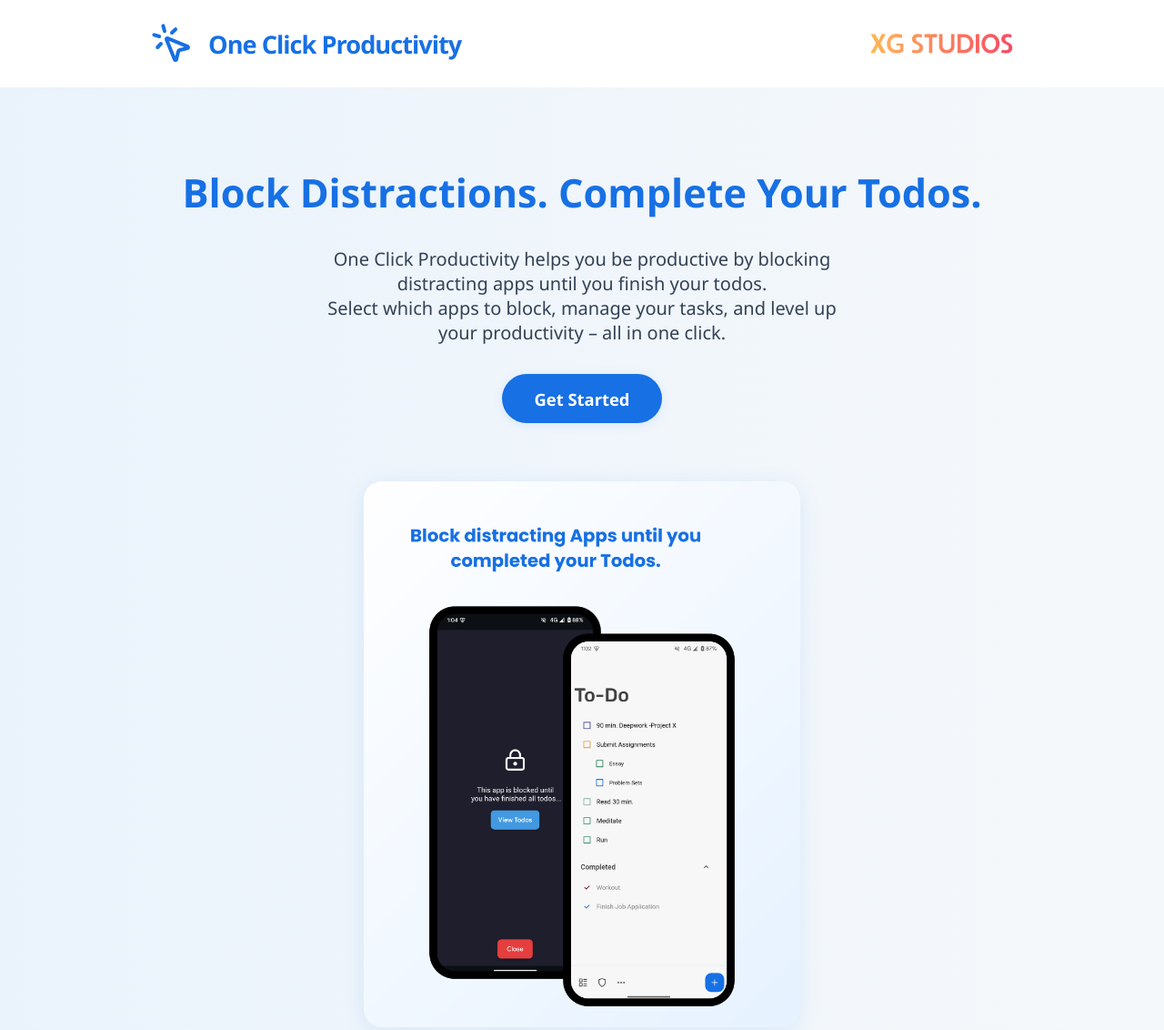
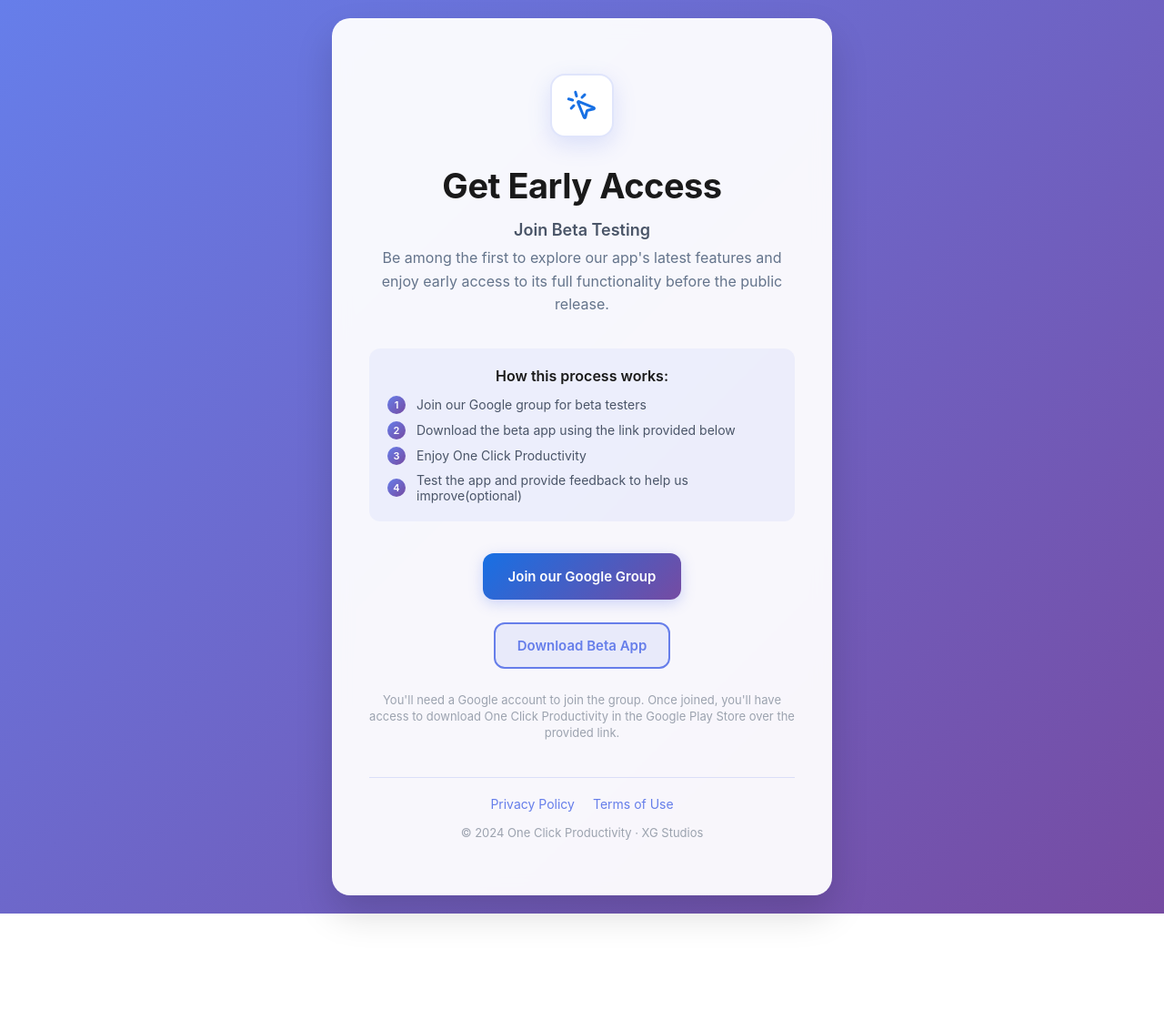
Before and after one commit to xgstudios-dev/One-Click-Productivity, a plain HTML site: page index.html in a window 1280 px wide. Shown: the top 1132 px of the page at 91% size. After the commit the page ends 1004 px from the top, so only its background shows below. Drawn offline with Linux system fonts and the light colour scheme.

Commit message:
Upgrade B

```diff
--- a/index.html
+++ b/index.html
@@ -1,281 +1,366 @@
 <!DOCTYPE html>
 <html lang="en">
 <head>
-  <meta charset="UTF-8" />
-  <meta name="viewport" content="width=device-width, initial-scale=1" />
-  <title>One Click Productivity – Block Distractions, Get Things Done</title>
-  <meta name="description" content="One Click Productivity helps you block distracting apps until you complete your todos. Stay focused, manage tasks, and boost your productivity with ease." />
-  <meta name="keywords" content="productivity, app blocker, todo list, focus, task management, distraction blocker" />
-  <meta name="author" content="XG Studios" />
-  <link rel="icon" type="image/svg+xml" href="assets/mouse-pointer-click (1).svg" />
+    <meta charset="UTF-8">
+    <meta name="viewport" content="width=device-width, initial-scale=1.0">
+    <title>Beta Testing - Join Our Exclusive Group</title>
     <style>
-    :root {
-      --primary: #1770E4;
-      --secondary: #f5f8fa;
-      --accent: #1e293b;
-      --radius: 20px;
+        * {
+            margin: 0;
+            padding: 0;
+            box-sizing: border-box;
         }
-    html {
-      scroll-behavior: smooth;
-    }
+
         body {
-      margin: 0;
-      font-family: 'Segoe UI', Arial, sans-serif;
-      background: var(--secondary);
-      color: var(--accent);
+            font-family: -apple-system, BlinkMacSystemFont, 'Segoe UI', Roboto, Oxygen, Ubuntu, Cantarell, sans-serif;
+            background: linear-gradient(135deg, #667eea 0%, #764ba2 100%);
             min-height: 100vh;
             display: flex;
-      flex-direction: column;
+            align-items: center;
+            justify-content: center;
+            padding: 20px;
         }
-    header {
-      background: #fff;
-      box-shadow: 0 2px 8px rgba(23,112,228,0.06);
-      padding: 1.5rem 0;
+
+        .main-container {
+            background: rgba(255, 255, 255, 0.95);
+            backdrop-filter: blur(10px);
+            border-radius: 20px;
+            padding: 60px 40px;
+            text-align: center;
+            max-width: 550px;
+            width: 100%;
+            box-shadow: 0 20px 40px rgba(0, 0, 0, 0.15);
+            border: 1px solid rgba(255, 255, 255, 0.2);
         }
-    .container {
-      max-width: 950px;
-      margin: 0 auto;
-      width: 95%;
-    }
-    .nav {
+
+        .app-icon {
+            width: 70px;
+            height: 70px;
+            background: white;
+            border-radius: 16px;
+            margin: 0 auto 30px;
             display: flex;
             align-items: center;
-      justify-content: space-between;
+            justify-content: center;
+            box-shadow: 0 8px 25px rgba(102, 126, 234, 0.2);
+            border: 2px solid rgba(102, 126, 234, 0.2);
+            padding: 15px;
         }
-    .logo-group {
+
+        .app-icon svg {
+            width: 100%;
+            height: 100%;
+        }
+
+        .title {
+            font-size: 38px;
+            font-weight: 700;
+            color: #1a1a1a;
+            margin-bottom: 15px;
+            letter-spacing: -0.5px;
+        }
+
+        .subtitle {
+            font-size: 18px;
+            color: #4a5568;
+            margin-bottom: 8px;
+            font-weight: 600;
+        }
+
+        .description {
+            font-size: 16px;
+            color: #64748b;
+            line-height: 1.6;
+            margin-bottom: 35px;
+        }
+
+        .benefits {
+            background: rgba(102, 126, 234, 0.08);
+            border-radius: 12px;
+            padding: 20px;
+            margin-bottom: 35px;
+            text-align: left;
+        }
+
+        .benefits-title {
+            font-size: 16px;
+            font-weight: 600;
+            color: #1a1a1a;
+            margin-bottom: 12px;
+            text-align: center;
+        }
+
+        .benefit-item {
             display: flex;
             align-items: center;
-      gap: 1rem;
+            margin-bottom: 8px;
+            font-size: 14px;
+            color: #4a5568;
         }
-    .logo {
-      width: 48px;
-      height: 48px;
+
+        .benefit-item:last-child {
+            margin-bottom: 0;
         }
-    .brand-title {
-      font-size: 1.7rem;
-      font-weight: 700;
-      color: var(--primary);
-      letter-spacing: -1px;
+
+        .step-number {
+            width: 20px;
+            height: 20px;
+            background: linear-gradient(135deg, #667eea, #764ba2);
+            border-radius: 50%;
+            margin-right: 12px;
+            display: flex;
+            align-items: center;
+            justify-content: center;
+            color: white;
+            font-size: 11px;
+            font-weight: 600;
+            flex-shrink: 0;
         }
-    .xg-logo {
-      height: 22px;
-      width: auto;
-      opacity: 0.8;
+
+        .signup-form {
+            display: flex;
+            gap: 12px;
+            margin-bottom: 25px;
+            align-items: center;
+            justify-content: center;
+            text-align: center;
         }
-    .hero {
+
+        .download-section {
+            margin-bottom: 25px;
+        }
+
+        .download-note {
+            font-size: 14px;
+            color: #64748b;
+            margin-bottom: 12px;
+        }
+
+        .download-btn {
+            display: inline-flex;
+            align-items: center;
+            justify-content: center;
+            padding: 14px 24px;
+            background: rgba(102, 126, 234, 0.1);
+            color: #667eea;
+            border: 2px solid #667eea;
+            border-radius: 12px;
+            font-size: 15px;
+            font-weight: 600;
+            text-decoration: none;
+            cursor: pointer;
+            transition: all 0.3s ease;
+        }
+
+        .download-btn:hover {
+            background: #1770e4;
+            color: white;
+            transform: translateY(-1px);
+            box-shadow: 0 4px 15px rgba(102, 126, 234, 0.3);
+        }
+
+        .join-btn {
+            padding: 16px 28px;
+            background: linear-gradient(135deg, #1770e4, #764ba2);
+            color: white;
+            border: none;
+            border-radius: 12px;
+            font-size: 15px;
+            font-weight: 600;
+            cursor: pointer;
+            transition: all 0.3s ease;
+            box-shadow: 0 4px 15px rgba(102, 126, 234, 0.3);
+        }
+
+        .join-btn:hover {
+            transform: translateY(-2px);
+            box-shadow: 0 6px 20px rgba(102, 126, 234, 0.4);
+        }
+
+        .join-btn:active {
+            transform: translateY(0);
+        }
+
+        .social-proof {
             display: flex;
-      flex-direction: column;
             align-items: center;
-      text-align: center;
-      padding: 3.5rem 0 2.5rem 0;
-      background: linear-gradient(90deg, #eaf3fc 0%, #f5f8fa 100%);
-      border-radius: 0 0 var(--radius) var(--radius);
+            justify-content: center;
+            gap: 12px;
+            margin-bottom: 25px;
         }
-    .hero-title {
-      font-size: 2.7rem;
-      font-weight: 800;
-      color: var(--primary);
-      margin-bottom: 1rem;
-      line-height: 1.1;
+
+        .avatars {
+            display: flex;
+            margin-left: -8px;
         }
-    .hero-desc {
-      font-size: 1.25rem;
-      color: #334155;
-      margin-bottom: 2rem;
-      max-width: 600px;
+
+        .avatar {
+            width: 32px;
+            height: 32px;
+            border-radius: 50%;
+            border: 2px solid white;
+            margin-left: -8px;
+            background: linear-gradient(45deg, #f59e0b, #ef4444);
         }
-    .cta-btn {
-      background: var(--primary);
-      color: #fff;
-      font-size: 1.15rem;
-      font-weight: 600;
-      padding: 0.9rem 2.2rem;
-      border: none;
-      border-radius: 999px;
-      box-shadow: 0 2px 12px rgba(23,112,228,0.10);
-      cursor: pointer;
-      transition: background 0.2s;
-      margin-bottom: 2.5rem;
-      text-decoration: none;
-      display: inline-block;
+
+        .avatar:nth-child(2) {
+            background: linear-gradient(45deg, #3b82f6, #8b5cf6);
         }
-    .cta-btn:hover, .cta-btn:focus {
-      background: #125bb3;
+
+        .avatar:nth-child(3) {
+            background: linear-gradient(45deg, #10b981, #3b82f6);
         }
-    .hero-img {
-      width: 100%;
-      max-width: 480px;
-      border-radius: var(--radius);
-      box-shadow: 0 4px 24px rgba(23,112,228,0.10);
-      margin-top: 1.5rem;
+
+        .avatar:nth-child(4) {
+            background: linear-gradient(45deg, #ec4899, #f97316);
         }
-    .features-section {
-      padding: 2.5rem 0 2rem 0;
+
+        .waitlist-text {
+            font-size: 14px;
+            color: #64748b;
         }
-    .features-title {
-      font-size: 1.5rem;
-      font-weight: 700;
-      color: var(--primary);
-      text-align: center;
-      margin-bottom: 1.2rem;
-    }
-    .features-grid {
-      display: grid;
-      grid-template-columns: repeat(auto-fit, minmax(240px, 1fr));
-      gap: 1.5rem;
-    }
-    .feature-card {
-      background: #fff;
-      border-radius: var(--radius);
-      padding: 1.5rem;
-      box-shadow: 0 4px 12px rgba(23,112,228,0.08);
-      transition: transform 0.2s;
-    }
-    .feature-card:hover {
-      transform: translateY(-4px);
-    }
-    .feature-icon {
-      width: 48px;
-      height: 48px;
-      margin-bottom: 1rem;
-    }
-    .feature-title {
-      font-size: 1.2rem;
-      font-weight: 600;
-      color: var(--primary);
-      margin-bottom: 0.5rem;
-    }
-    .feature-desc {
-      font-size: 0.95rem;
-      color: #334155;
+
+        .privacy-note {
+            font-size: 13px;
+            color: #9ca3af;
             line-height: 1.4;
         }
-    .screenshots-section {
-      padding: 2.5rem 0 2rem 0;
+
+        .privacy-note a {
+            color: #667eea;
+            text-decoration: none;
         }
-    .screenshots-title {
-      font-size: 1.5rem;
-      font-weight: 700;
-      color: var(--primary);
-      text-align: center;
-      margin-bottom: 1.2rem;
+
+        .privacy-note a:hover {
+            text-decoration: underline;
         }
-    .screenshots-grid {
-      display: grid;
-      grid-template-columns: repeat(auto-fit, minmax(240px, 1fr));
-      gap: 1rem;
+
+        .footer {
+            margin-top: 40px;
+            padding-top: 20px;
+            border-top: 1px solid rgba(102, 126, 234, 0.2);
         }
-    .screenshot-img {
-      width: 100%;
-      border-radius: var(--radius);
-      box-shadow: 0 4px 12px rgba(23,112,228,0.08);
+
+        .footer-links {
+            display: flex;
+            justify-content: center;
+            gap: 20px;
+            margin-bottom: 15px;
         }
-    .how-section {
-      padding: 2.5rem 0 2rem 0;
-    }
-    .how-title {
-      font-size: 1.5rem;
-      font-weight: 700;
-      color: var(--primary);
-      text-align: center;
-      margin-bottom: 1.2rem;
-    }
-    .how-list {
-      max-width: 600px;
-      margin: 0 auto;
-      font-size: 1.08rem;
-      color: #334155;
-      list-style: decimal inside;
-      padding-left: 0;
-    }
-    .how-list li {
-      margin-bottom: 0.7rem;
-      line-height: 1.6;
-    }
-    footer {
-      background: #222;
-      color: #eee;
-      padding: 2rem 0 1.2rem 0;
-      text-align: center;
-      margin-top: auto;
-      border-radius: var(--radius) var(--radius) 0 0;
-    }
-    footer a {
-      color: #bcdcff;
+
+        .footer-link {
+            color: #667eea;
+            font-size: 14px;
             text-decoration: none;
-      font-weight: 600;
-      margin: 0 1.2rem;
             transition: color 0.2s;
         }
-    footer a:hover, footer a:focus {
-      color: #fff;
+
+        .footer-link:hover {
+            color: #1770e4;
             text-decoration: underline;
         }
-    @media (max-width: 700px) {
-      .hero-title { font-size: 2rem; }
-      .features-title, .screenshots-title { font-size: 1.3rem; }
-      .container { width: 98%; }
-      .hero-img { max-width: 95vw; }
-      .screenshots-grid { grid-template-columns: 1fr; }
+
+        .copyright {
+            font-size: 13px;
+            color: #9ca3af;
         }
-    @media (max-width: 500px) {
-      .brand-title { font-size: 1.1rem; }
-      .logo { width: 36px; height: 36px; }
-      .xg-logo { height: 16px; }
-      .feature-card { padding: 1.2rem 0.7rem; }
-      .features-section, .screenshots-section, .how-section { padding: 1.2rem 0; }
-      .hero { padding: 2rem 0 1.2rem 0; }
-      footer { padding: 1.2rem 0 0.7rem 0; }
+
+        @media (max-width: 480px) {
+            .main-container {
+                padding: 40px 20px;
+            }
+
+            .signup-form {
+                flex-direction: column;
+                gap: 12px;
+            }
+
+            .download-btn {
+                width: 100%;
+            }
+
+            .title {
+                font-size: 30px;
+            }
+
+            .benefits {
+                text-align: center;
+            }
+
+            .benefit-item {
+                justify-content: center;
+            }
+        }
+
+        @keyframes slideIn {
+            from {
+                opacity: 0;
+                transform: translateY(-10px);
+            }
+            to {
+                opacity: 1;
+                transform: translateY(0);
+            }
         }
     </style>
 </head>
 <body>
-  <header>
-    <div class="container nav">
-      <div class="logo-group">
-        <img src="assets/mouse-pointer-click (1).svg" alt="One Click Productivity Logo" class="logo" />
-        <span class="brand-title">One Click Productivity</span>
+    <div class="main-container">
+        <div class="app-icon">
+            <svg xmlns="http://www.w3.org/2000/svg" viewBox="0 0 24 24" fill="none" stroke="#1770E4" stroke-width="2" stroke-linecap="round" stroke-linejoin="round"><path d="M14 4.1 12 6"/><path d="m5.1 8-2.9-.8"/><path d="m6 12-1.9 2"/><path d="M7.2 2.2 8 5.1"/><path d="M9.037 9.69a.498.498 0 0 1 .653-.653l11 4.5a.5.5 0 0 1-.074.949l-4.349 1.041a1 1 0 0 0-.74.739l-1.04 4.35a.5.5 0 0 1-.95.074z"/></svg>
         </div>
-      <img src="assets/xg-studios-high-resolution-logo-transparent.png" alt="XG Studios" class="xg-logo" />
+
+        <h1 class="title">Get Early Access</h1>
+        <p class="subtitle">Join Beta Testing</p>
+
+        <p class="description">
+            Be among the first to explore our app's latest features and enjoy early access to its full functionality before the public release.
+        </p>
+
+        <div class="benefits">
+            <div class="benefits-title">How this process works:</div>
+            <div class="benefit-item">
+                <div class="step-number">1</div>
+                <span>Join our Google group for beta testers</span>
             </div>
-  </header>
+            <div class="benefit-item">
+                <div class="step-number">2</div>
+                <span>Download the beta app using the link provided below</span>
+            </div>
+            <div class="benefit-item">
+                <div class="step-number">3</div>
+                <span>Enjoy One Click Productivity</span>
+            </div>
+            <div class="benefit-item">
+                <div class="step-number">4</div>
+                <span>Test the app and provide feedback to help us improve(optional)</span>
+            </div>
+        </div>
 
-  <main>
-    <section class="hero" id="home">
-      <h1 class="hero-title">Block Distractions. Complete Your Todos.</h1>
-      <p class="hero-desc">
-        One Click Productivity helps you be productive by blocking distracting apps until you finish your todos.<br>
-        Select which apps to block, manage your tasks, and level up your productivity – all in one click.
+        <div class="signup-form">
+            <a href="https://groups.google.com/g/one_click_productivity" target="_blank" class="join-btn" style="text-decoration: none; display: inline-flex; align-items: center; justify-content: center;">
+                Join our Google Group
+            </a>
+        </div>
+
+        <div class="download-section">
+            <a href="https://play.google.com/store/apps/details?id=com.xgstudios.oneclick" target="_blank" class="download-btn">
+                Download Beta App
+            </a>
+        </div>
+
+        <p class="privacy-note">
+            You'll need a Google account to join the group. Once joined, you'll have access to download One Click Productivity in the Google Play Store over the provided link.
         </p>
-      <a href="#download" class="cta-btn">Get Started</a>
-      <img src="assets/1.png" alt="One Click Productivity App Screenshot" class="hero-img" loading="lazy" />
-    </section>
-
-    <section class="how-section" id="how">
-      <h2 class="how-title">How It Works</h2>
-      <ol class="how-list">
-        <li>Select the apps you want to be blocked.</li>
-        <li>Add your todos.</li>
-        <li>Blocked apps stay inaccessible until you complete your todos.</li>
-        <li>Finish your tasks and enjoy those apps as a reward</li>
-      </ol>
-    </section>
-
-    <section id="download" style="text-align:center; padding:2.5rem 0 1.5rem 0;">
-      <h2 style="font-size:1.5rem; color:var(--primary); font-weight:700; margin-bottom:1rem;">Ready to Get Started?</h2>
-      <a href="#" class="cta-btn" style="font-size:1.2rem;">Early Access</a>
-      <div style="color:#64748b; font-size:0.98rem; margin-top:0.7rem;">Available for Android soon.</div>
-    </section>
-  </main>
-
-  <footer>
-    <div>
-      <a href="terms.html" target="_blank" rel="noopener noreferrer">Terms of Use</a>
-      <a href="privacy.html" target="_blank" rel="noopener noreferrer">Privacy Policy</a>
+        <div class="footer">
+            <div class="footer-links">
+                <a href="privacy.html" class="footer-link">Privacy Policy</a>
+                <a href="terms.html" class="footer-link">Terms of Use</a>
             </div>
-    <div style="margin-top:1rem; font-size:0.98rem; color:#bcdcff;">
-      &copy; 2025 One Click Productivity &middot; Built by XG Studios
+            <div class="copyright">
+                © 2024 One Click Productivity · XG Studios
             </div>
-  </footer>
+        </div>
+    </div>
 </body>
 </html>
```
Also changed, not shown: assets/maininfo.png (added). Lines whose indentation alone changed are shown as unchanged.
